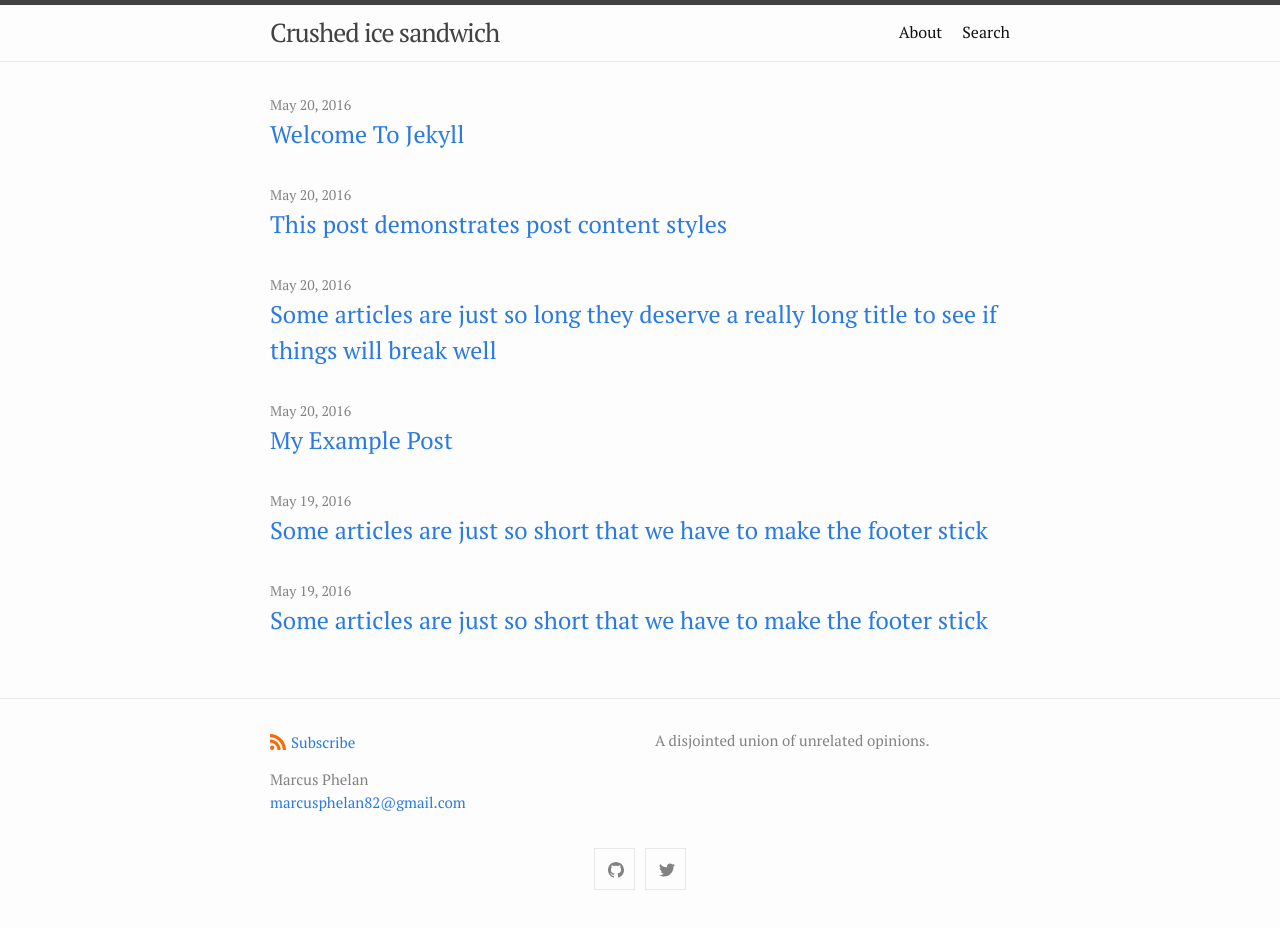
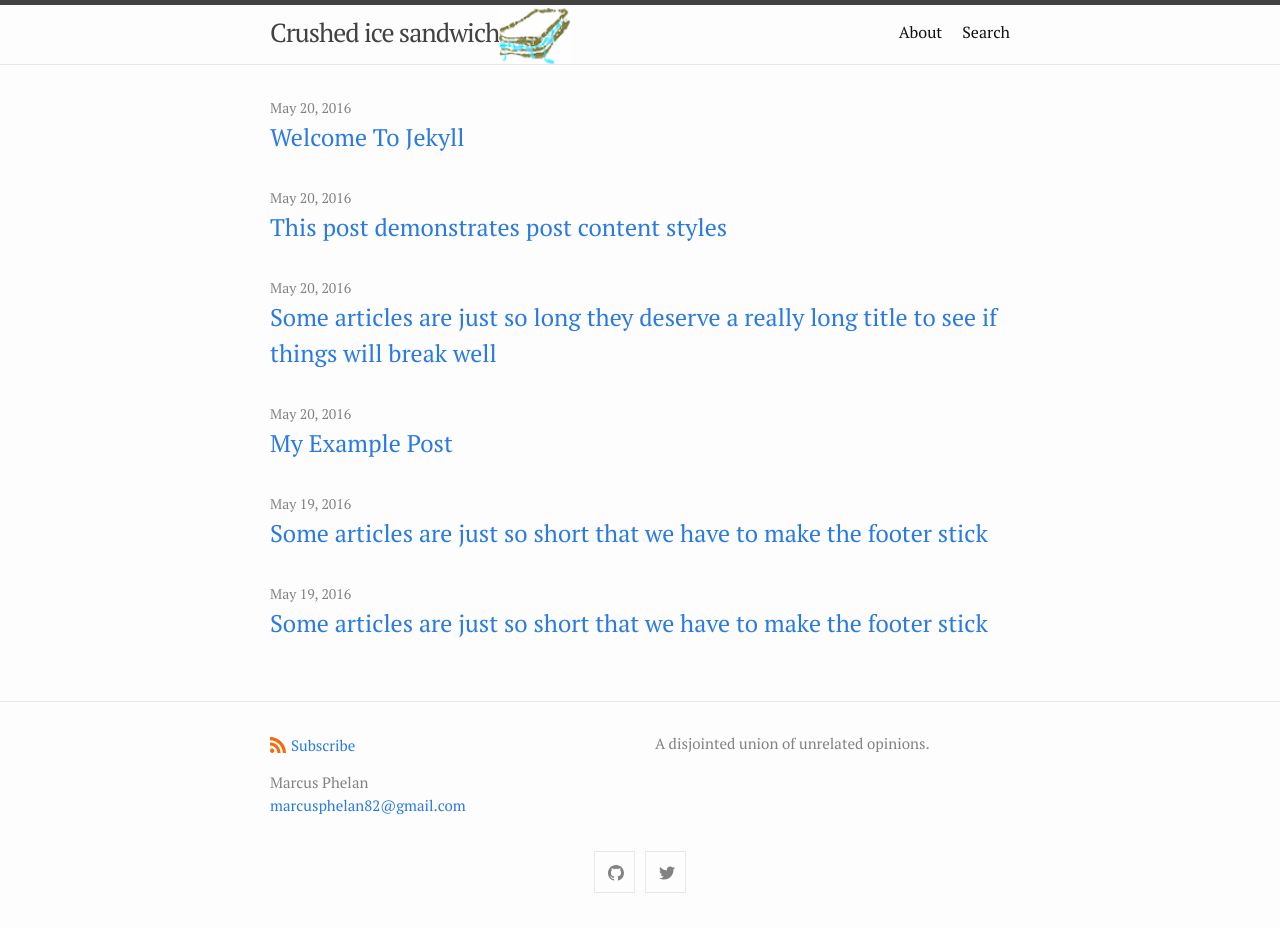
Before and after one commit to marcusphelan/marcusphelan.github.io, a Jekyll site: the page built from index.md, in a window 1280 px wide. Built offline with Jekyll 4.4.1, drawn with Linux system fonts in a browser that asks for light colours.

Commit message:
third logo attempt

```diff
--- a/_config.yml
+++ b/_config.yml
@@ -1,10 +1,11 @@
 title: Crushed ice sandwich
+logo: logo.png
 author:
   name: Marcus Phelan
   email: marcusphelan82@gmail.com
 description: > # this means to ignore newlines until "show_excerpts:"
   A disjointed union of unrelated opinions.
-logo: logo.png
+
 show_excerpts: false # set to true to show excerpts on the homepage
 
 # Minima date format
--- a/_includes/header.html
+++ b/_includes/header.html
@@ -5,6 +5,14 @@
     {%- assign page_paths = site.header_pages | default: default_paths -%}
     {%- assign titles_size = site.pages | map: 'title' | join: '' | size -%}
     <a class="site-title" rel="author" href="{{ "/" | relative_url }}">{{ site.title | escape }}</a>
+
+    <a class="site-title" href="{{ full_base_url }}/">
+         {% if site.logo %}
+           <img src="{{ full_base_url }}/{{ site.logo }}" class="site-logo" width="auto" height="56">
+         {% else %}
+           {{ site.title | escape }}
+         {% endif %}
+       </a>
 
     {%- if titles_size > 0 -%}
       <nav class="site-nav">
```
Also changed, not shown: logo.png.
